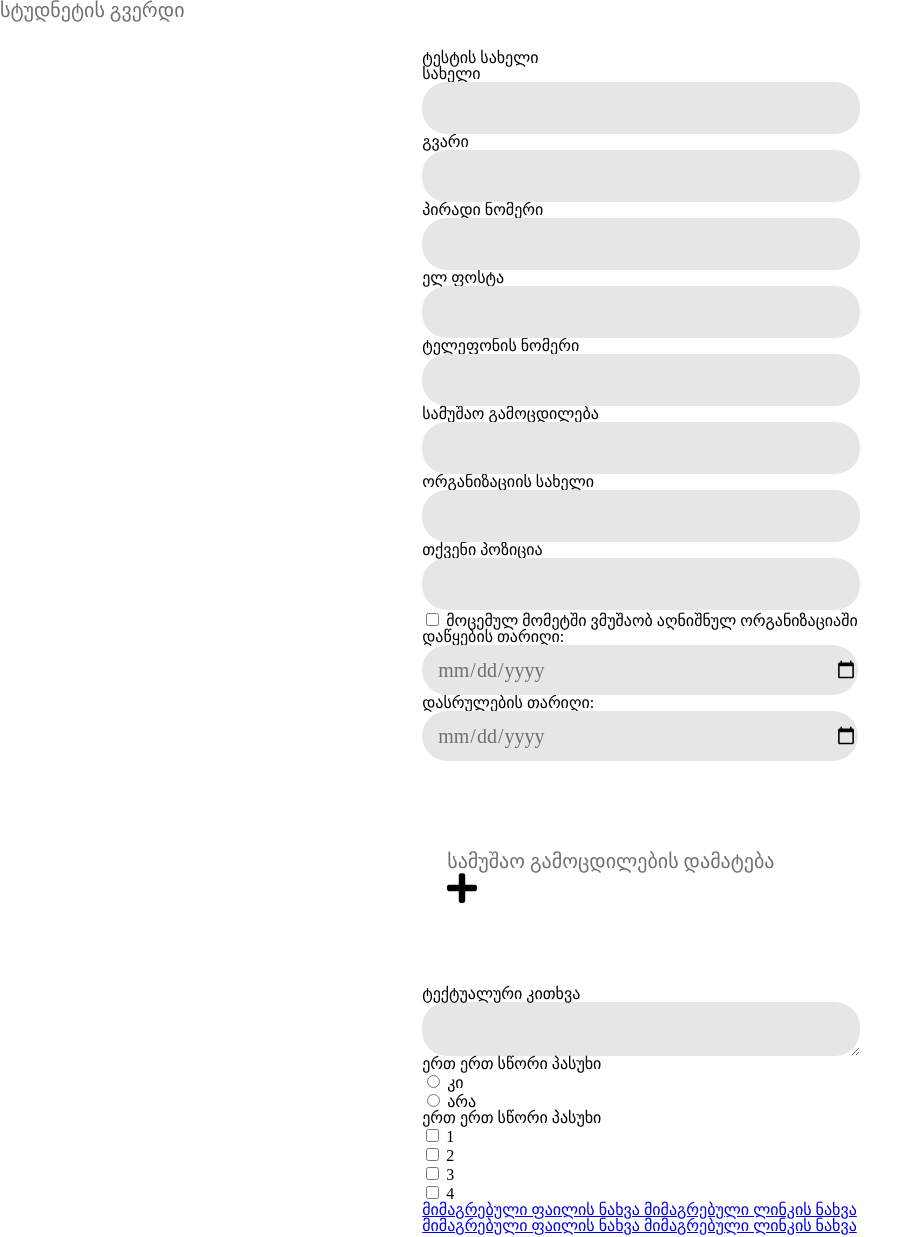
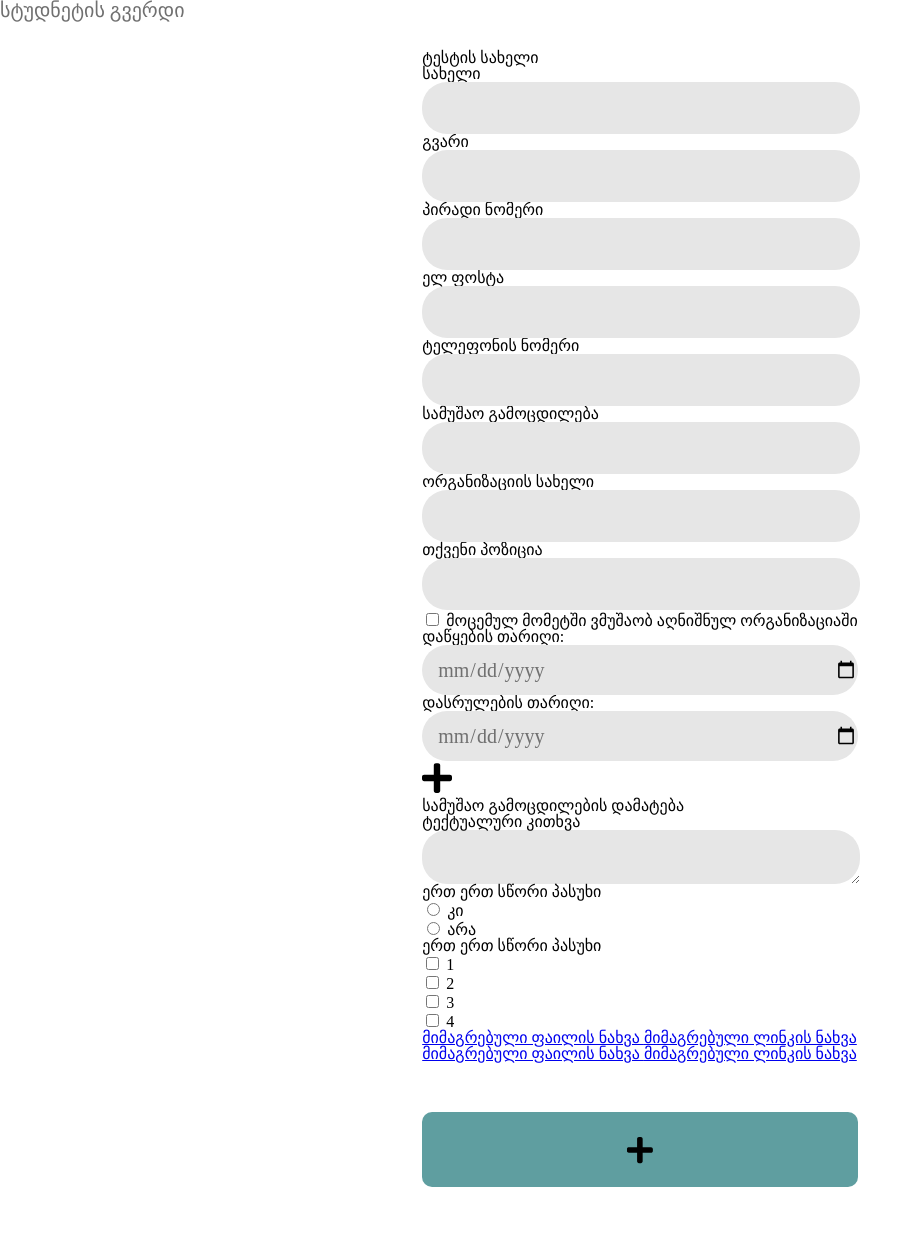
Before and after one commit to NokaK/OnlineTestingSystem, a website: page student.html in a window 1280 px wide. Shown: the top 1237 px of the page, without its empty margins (0-922 px from the left). Drawn offline with nearby package versions, Linux system fonts and the light colour scheme.

Commit message:
displacement elements

```diff
--- a/student.html
+++ b/student.html
@@ -76,9 +76,9 @@
                     </div>
                 </div>
             </div>
-            <div class="add_work_experience btn">
+            <div class="add_work_experience">
+                <img class="plus_icon" src="./img/icons/plus-solid.svg" alt="plus">
                 <p>სამუშაო გამოცდილების დამატება</p>
-                <img class="plus_icon" src="./img/icons/plus-solid.svg" alt="plus">
             </div>
             <div class="content-box">
                 <label for="textar">ტექტუალური კითხვა</label>
```
